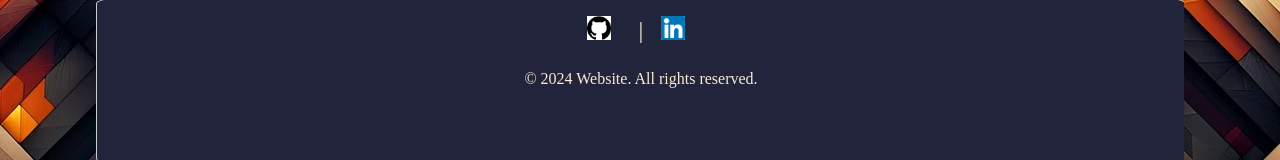
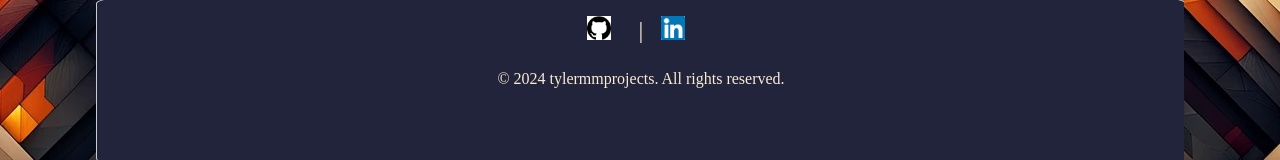
Before and after one commit to 19tylermalone94/tylermmprojects.com, a React (Create React App) app in the folder app/: page / in a window 1280 px wide. Shown: the part 273-433 px from the top of the page. Built offline with nearby package versions, Linux system fonts and the light colour scheme; the HTML template or start-up script is replaced by a standard one.

Commit message:
fixing footer

```diff
--- a/app/src/components/Footer.js
+++ b/app/src/components/Footer.js
@@ -16,7 +16,7 @@
             </a>
           </div>
           <div className="footer-info">
-            <p>&copy; {new Date().getFullYear()} Website. All rights reserved.</p>
+            <p>&copy; {new Date().getFullYear()} tylermmprojects. All rights reserved.</p>
           </div>
         </div>
       </footer>
```
